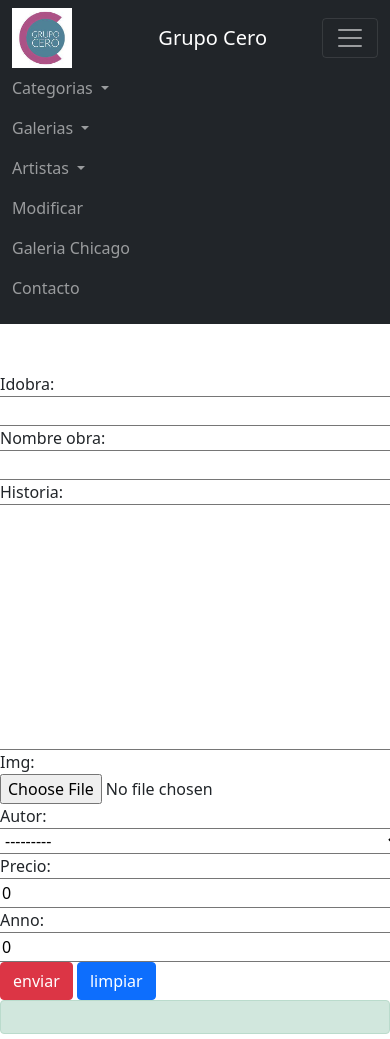
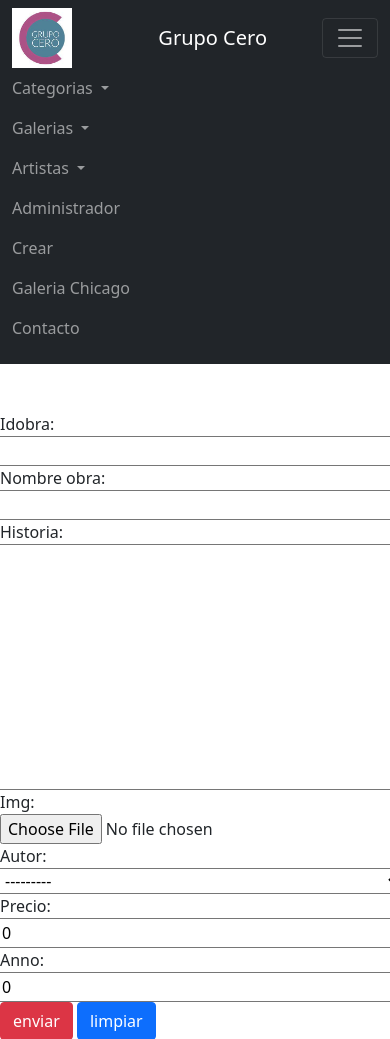
Before and after one commit to alemoyas/galeria_zero, a Django app: page /form-obra/ in a window 390 px wide, after a click that opens the changed part; the page is wider, and only the part inside the window is pictured. Shown: the top 1039 px of that part. Run offline with Django 3.2, Linux system fonts and the light colour scheme; data that the repository does not hold is empty.

Commit message:
Se agregar view para crear obra y autor

```diff
--- a/core/templates/core/form_autor.html
+++ b/core/templates/core/form_autor.html
@@ -1,5 +1,5 @@
 {% extends "core/navbar.html" %}
-{% block title %} Agregar autor {% endblock %}
+{% block title %} Crear autor {% endblock %}
 {% block content %}
     <br></br>
     <form action="" method="POST" id="formulario" enctype="multipart/form-data">
--- a/core/templates/core/form_obra.html
+++ b/core/templates/core/form_obra.html
@@ -1,5 +1,5 @@
 {% extends "core/navbar.html" %}
-{% block title %} Agregar obra {% endblock %}
+{% block title %} Crear obra {% endblock %}
 {% block content %}
     <br></br>
     <form action="" method="POST" id="formulario" enctype="multipart/form-data">
--- a/core/templates/core/navbar.html
+++ b/core/templates/core/navbar.html
@@ -55,7 +55,11 @@
 
               </ul>
                 <li class="nav-item">
-                  <a class="nav-link" href="{% url 'modificar' %}">Modificar</a>
+                  <a class="nav-link" href="{% url 'modificar' %}">Administrador</a>
+                </li>
+
+                <li class="nav-item">
+                  <a class="nav-link" href="{% url 'agregar' %}">Crear</a>
                 </li>
 
                 <li class="nav-item">
--- a/core/urls.py
+++ b/core/urls.py
@@ -2,7 +2,7 @@ from django.urls import path
 from django.urls.resolvers import URLPattern
 from django.conf.urls.static import static
 from django.conf import settings
-from .views import  form_autor, form_mod_autor, modificar, prueba, index, navbar, contacto, vista_dinamica_autores, vista_dinamica_obras, vista_dinamica_galeria, vista_dinamica_galeria_categoria, form_obra, form_mod_obra, mod_obras, eliminar_obra, form_autor, form_mod_autor, mod_autores, eliminar_autor, modificar, chicago
+from .views import  form_autor, form_mod_autor, modificar, prueba, index, navbar, contacto, vista_dinamica_autores, vista_dinamica_obras, vista_dinamica_galeria, vista_dinamica_galeria_categoria, form_obra, form_mod_obra, mod_obras, eliminar_obra, form_autor, form_mod_autor, mod_autores, eliminar_autor, modificar, chicago, agregar
 
 
 
@@ -38,8 +38,10 @@ urlpatterns = [
     path('mod-autores/',mod_autores,name="mod_autores"),
     path('eliminar-autor/<id>',eliminar_autor,name="eliminar_autor"),
 
-    #path modificar
+    #path modificar y agregar
     path('modificar/',modificar,name="modificar"),
+    path('agregar/',agregar,name="agregar"),
+
 ]
 
 if settings.DEBUG:
--- a/core/views.py
+++ b/core/views.py
@@ -197,9 +197,13 @@ def eliminar_autor(request, id):
 
         return redirect(to="mod_autores")
 
-
+#vista modificar
 def modificar(request):
         return render(request, "core/modificar.html")
+
+#vista agregar
+def agregar(request):
+        return render(request, "core/agregar.html")
 
 def chicago(request):
         obras = Obra.objects.all()
```
Also changed, not shown: core/templates/core/agregar.html (added, +20 -0 lines), core/static/core/img/recursos/agregar_autor.jpg (added), core/static/core/img/recursos/agregar_pintura.jpg (added).
